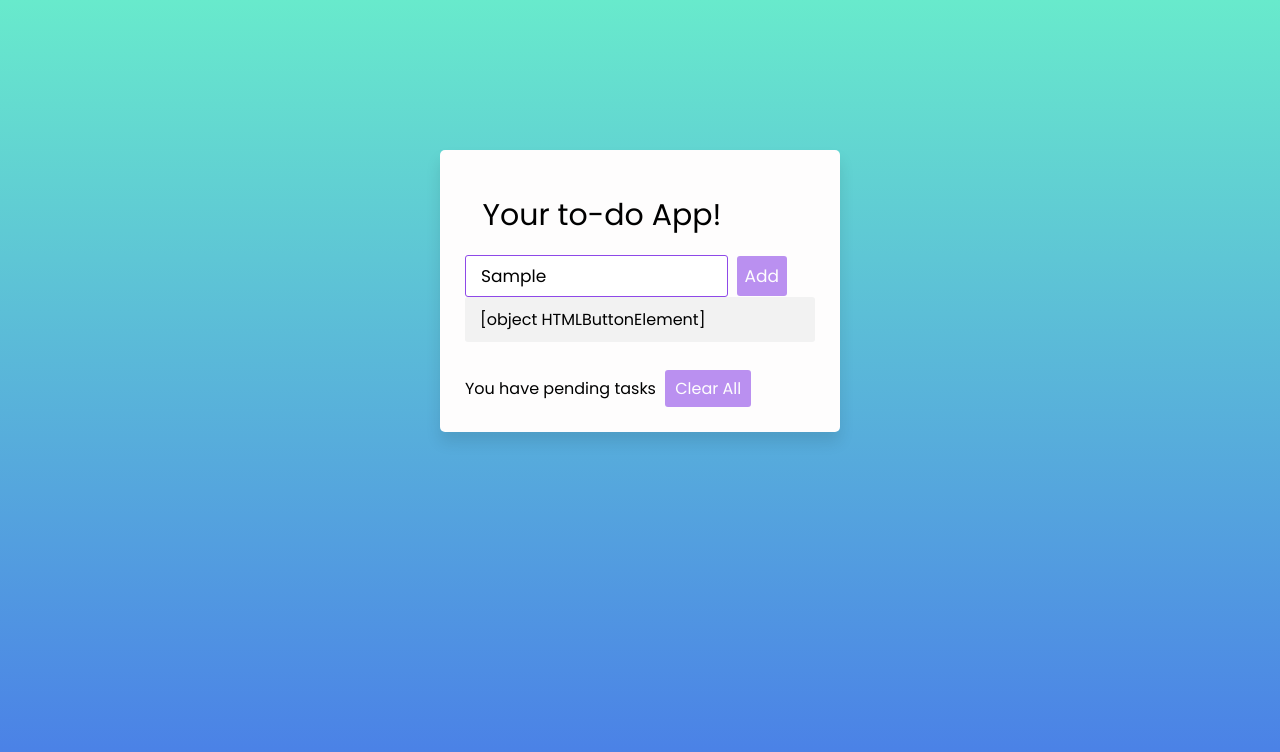
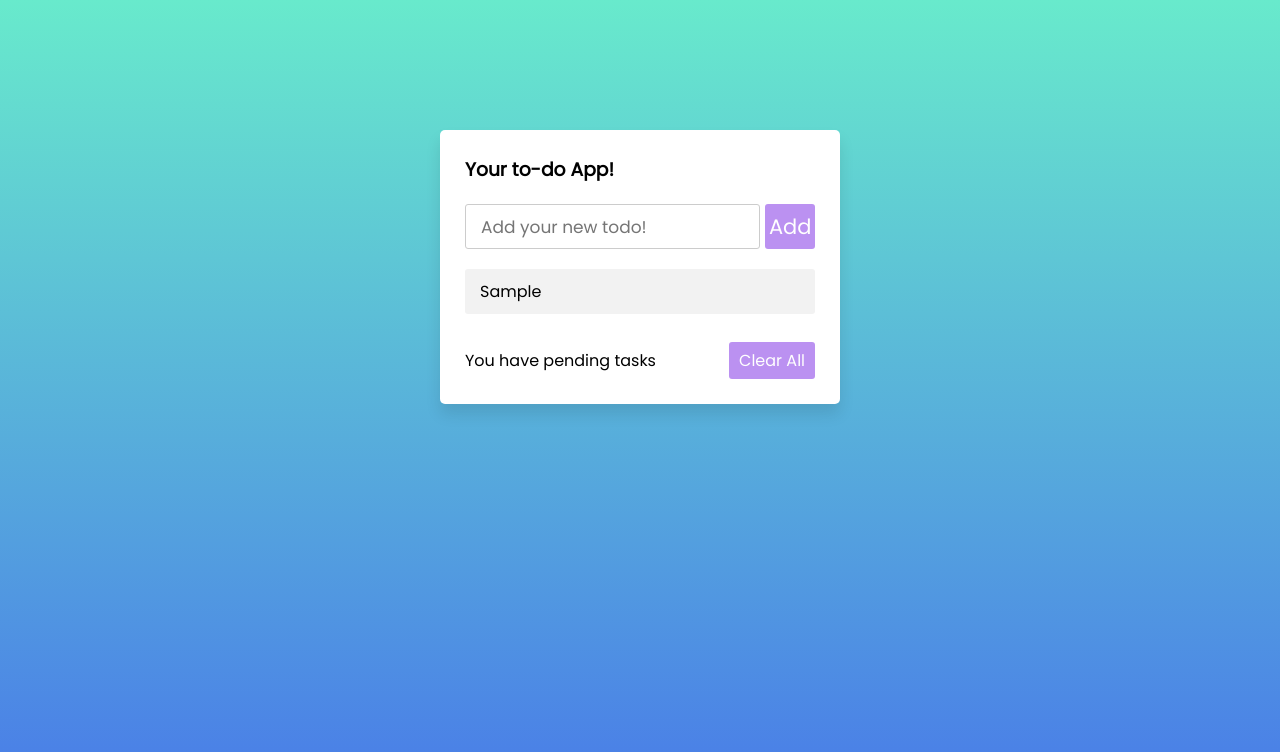
Before and after one commit to nildare/TodoApp2, a plain HTML site: page index.html in a window 1280 px wide. Both pictures are taken after typing "Sample" into the empty fields and a click on the button "Add". Drawn offline with Linux system fonts and the light colour scheme.

Commit message:
Add files via upload

```diff
--- a/index.html
+++ b/index.html
@@ -6,13 +6,12 @@
   <meta name="viewport" content="width=device-width, initial-scale=1.0">
   <title>To Do app self</title>
   <link rel="preconnect" href="https://fonts.googleapis.com"><link rel="preconnect" href="https://fonts.gstatic.com" crossorigin><link href="https://fonts.googleapis.com/css2?family=Poppins&display=swap" rel="stylesheet">
-  <link rel="stylesheet" href="https://cdnjs.cloudflare.com/ajax/libs/font-awesome/5.15.3/css/all.min.css"/>
   <link rel="stylesheet" href="style.css">
 </head>
 <body>
   <div class="wrapper">
     <h3>Your to-do App!</h3>
-    <div class="app">
+    <div class="inputField">
 
       <input type="text" name="content" id="content1" placeholder="Add your new todo!" />
       <button id="place">Add</button>
@@ -23,7 +22,7 @@
    </ul>
     <div class="footer">
 
-     <span>You have <span class="pendingTasks"> pending tasks</span>
+     <span>You have <span class="pendingTasks"></span> pending tasks</span>
 
      <button>Clear All</button>
     </div>
--- a/main.js
+++ b/main.js
@@ -1,8 +1,61 @@
-let input1=document.getElementById('place')
-input1.addEventListener('click',function(){
-let input2=document.createElement('li')
-let val=document.getElementById('content1')
-let input3=document.createTextNode(input1)
-input2.appendChild(input3)
-document.getElementById('swa').appendChild(input2)
-});
+const inputBox = document.querySelector(".inputField input");
+const addBtn = document.querySelector(".inputField button");
+const todoList = document.querySelector(".todoList");
+const deleteAllBtn = document.querySelector(".footer button");
+
+inputBox.onkeyup = ()=>{
+  let userEnteredValue = inputBox.value;
+  if(userEnteredValue.trim() != 0){
+    addBtn.classList.add("active");
+  }else{
+    addBtn.classList.remove("active");
+  }
+}
+showTasks();
+addBtn.onclick = ()=>{
+  let userEnteredValue = inputBox.value;
+  let getLocalStorageData = localStorage.getItem("New Todo");
+  if(getLocalStorageData == null){
+    listArray = [];
+  }else{
+    listArray = JSON.parse(getLocalStorageData);
+  }
+  listArray.push(userEnteredValue);
+  localStorage.setItem("New Todo", JSON.stringify(listArray));
+  showTasks();
+  addBtn.classList.remove("active");
+}
+function showTasks(){
+  let getLocalStorageData = localStorage.getItem("New Todo");
+  if(getLocalStorageData == null){
+    listArray = [];
+  }else{
+    listArray = JSON.parse(getLocalStorageData);
+  }
+  const pendingTasksNumb = document.querySelector(".pendingTasks");
+  if(listArray.length > 0){
+    deleteAllBtn.classList.add("active");
+    deleteAllBtn.classList.remove("active");
+  }
+  let newLiTag = "";
+  listArray.forEach((element, index) => {
+    newLiTag += `<li>${element}<span class="icon" onclick="deleteTask(${index})"><i class="fas fa-trash"></i></span></li>`;
+  });
+  todoList.innerHTML = newLiTag;
+  inputBox.value = "";
+}
+
+
+function deleteTask(index){
+  let getLocalStorageData = localStorage.getItem("New Todo");
+  listArray = JSON.parse(getLocalStorageData);
+  listArray.splice(index, 1);
+  localStorage.setItem("New Todo", JSON.stringify(listArray));
+  showTasks();
+}
+
+deleteAllBtn.onclick = ()=>{
+  listArray = [];
+  localStorage.setItem("New Todo", JSON.stringify(listArray));
+  showTasks();
+}
--- a/style.css
+++ b/style.css
@@ -5,16 +5,19 @@
   box-sizing: border-box;
   font-family: 'Poppins', sans-serif;
 }
-
+::selection{
+  color: #ffff;
+  background: rgb(142, 73, 232);
+}
 body{
   width: 100%;
   height: 100vh;
   /* overflow: hidden; */
-  padding: 30px;
+  padding: 10px;
   background: linear-gradient(to bottom, #68EACC 0%, #497BE8 100%);
 }
 .wrapper{
-    background: rgb(254, 253, 253);
+  background: #fff;
   max-width: 400px;
   width: 100%;
   margin: 120px auto;
@@ -22,38 +25,36 @@ body{
   border-radius: 5px;
   box-shadow: 0px 10px 15px rgba(0,0,0,0.1);
 }
-  .wrapper h3{
+.wrapper header{
   font-size: 30px;
-    font-weight: 500;
-    margin-right: 10px;
-    padding:5%
+  font-weight: 600;
 }
-  .wrapper.app{
-    box-sizing: border-box;
-    padding: 25px;
-    border-radius: 5px;
+.wrapper .inputField{
+  margin: 20px 0;
+  width: 100%;
   display: flex;
+  height: 45px;
 }
-   .app input{
+.inputField input{
+  width: 85%;
   height: 100%;
-    width: 75%;
   outline: none;
-    padding: 2%;
   border-radius: 3px;
   border: 1px solid #ccc;
-    border-color: #8E49E8;
   font-size: 17px;
   padding-left: 15px;
   transition: all 0.3s ease;
 }
-  .app button{
+.inputField input:focus{
+  border-color: #8E49E8;
+}
+.inputField button{
   width: 50px;
   height: 100%;
   border: none;
-  padding: 2%;
   color: #fff;
   margin-left: 5px;
-  font-size: 17px;
+  font-size: 21px;
   outline: none;
   background: #8E49E8;
   cursor: pointer;
@@ -66,7 +67,7 @@ body{
 .footer button:hover{
   background: #721ce3;
 }
-.app button.active{
+.inputField button.active{
   opacity: 1;
   pointer-events: auto;
 }
@@ -104,7 +105,6 @@ body{
 }
 .wrapper .footer{
   display: flex;
-    margin-left: 0px;
   width: 100%;
   margin-top: 20px;
   align-items: center;
@@ -121,7 +121,7 @@ body{
   margin-left: 5px;
   background: #8E49E8;
   cursor: pointer;
-    /*user-select: none;*/
+  user-select: none;
   opacity: 0.6;
   /*pointer-events: none;*/
   transition: all 0.3s ease;
```
Lines whose indentation alone changed are shown as unchanged.
